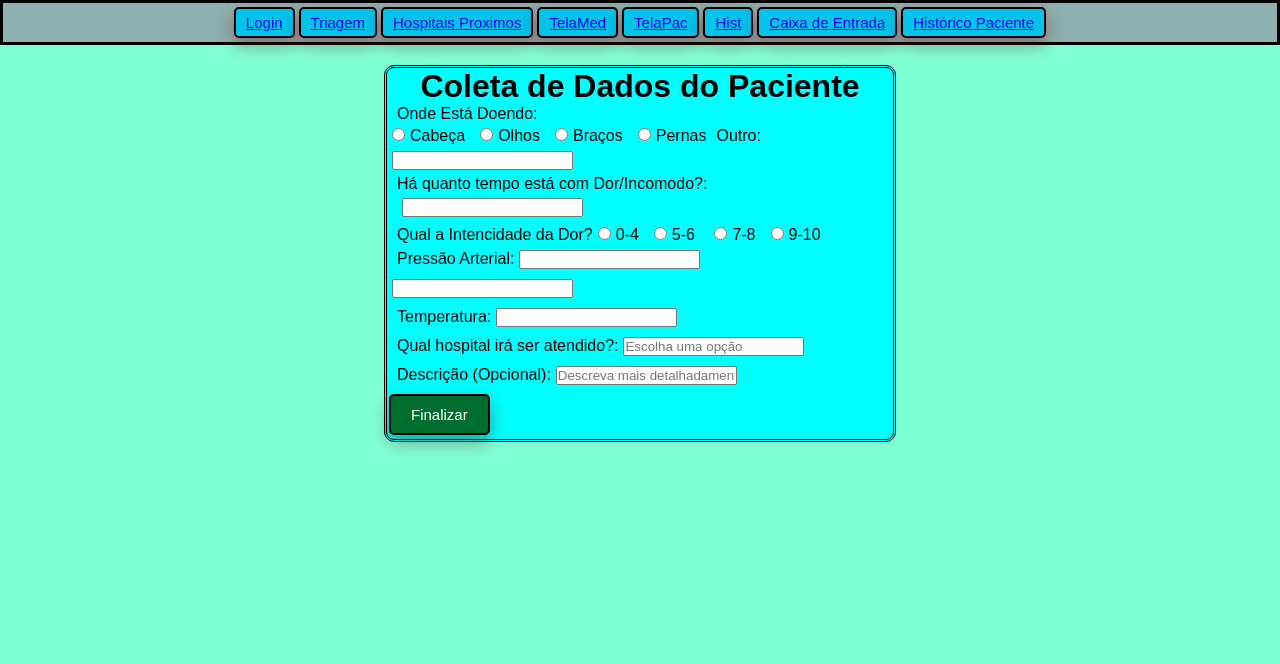
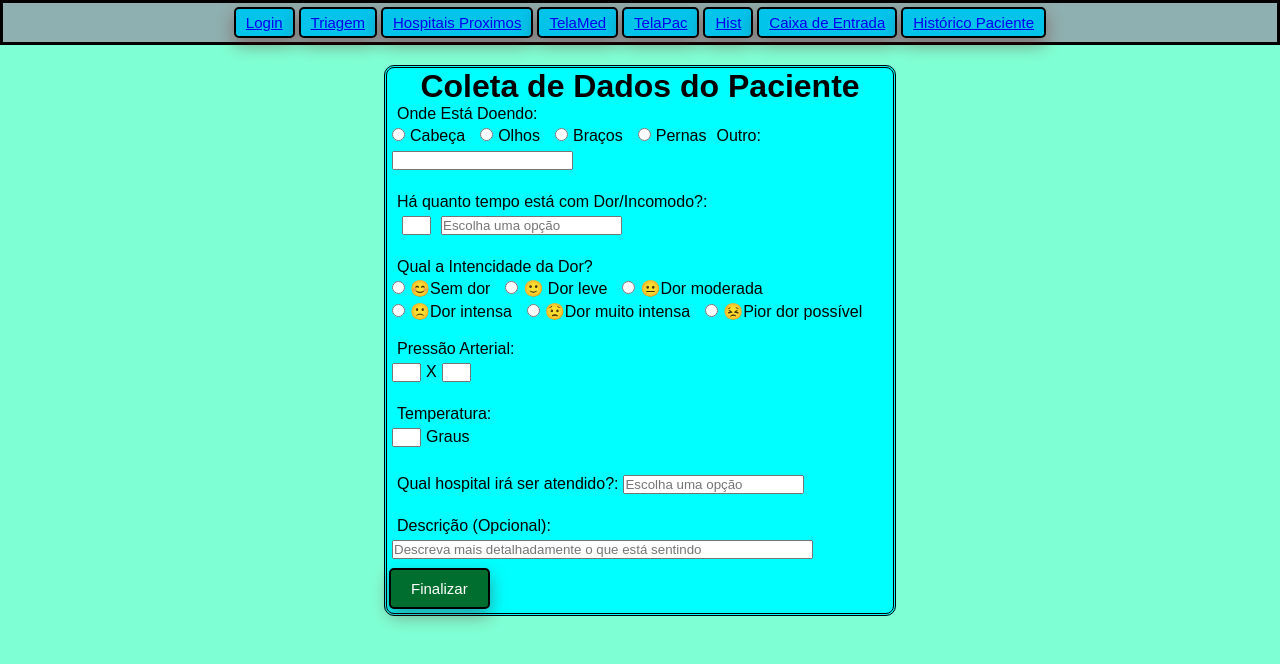
Before and after one commit to IgorFlores2003/FastHealth, a React (Create React App) app: page /Triagem in a window 1280 px wide. Shown: the top 664 px of the page. Built offline with nearby package versions, Linux system fonts and the light colour scheme.

Commit message:
Add files via upload

```diff
--- a/src/Screens/Cadastro.jsx
+++ b/src/Screens/Cadastro.jsx
@@ -1,7 +1,6 @@
 import React, { useState } from 'react';
 import img from "../Imagem/Logo.png";
 import "../index.css";
-
 function Cadastro() {
   const [tipoUsuario, setTipoUsuario] = useState(); // estado para eu controlar o tipo de usuário
 
@@ -52,24 +51,22 @@ function Cadastro() {
           <br/>
           {tipoUsuario === 'medico' && (
             <div><div>
-              <label className='nomehos'>Nome do Hospital:
-              <input type="text" placeholder='Hospital'></input>
-              </label>
+              <label >Hospital:</label>
+              <input type="text" placeholder=' Nome do Hospital'></input>
               </div>
               <div>
-              <label className='end'>Endereço do Hospital:
-              <input type="text" placeholder='Endereço'></input>
-              </label>
+              <label>Endereço:</label>
+              <input type="text" placeholder='Endereço do Hospital'></input>
               </div>
               <div>
-              <label>CRM:</label>
-              <input type='text' placeholder='Inserir CRM'></input>
+              <label >CRM:</label>
+              <input className='crm' type='text' placeholder='Inserir CRM'></input>
             </div></div>
           )}
           {tipoUsuario === 'paciente' && (
             <div><br/>
               <label>CPF:</label>
-              <input type="cpf" placeholder="CPF" />
+              <input type="text" id="cpf" name="cpf" placeholder="CPF" maxLength={11}/>
               <br />
             </div>
           )}
@@ -78,6 +75,8 @@ function Cadastro() {
         </form>
       </div>
     </div>
+
+
   );
 }
 
--- a/src/Screens/Triagem.jsx
+++ b/src/Screens/Triagem.jsx
@@ -6,6 +6,12 @@ function Triagem() {
   const handleInputChange = (event) => {
     setInputValue(event.target.value);
   };
+
+  const [diasValue, setdiasValue] = useState("");
+
+  const InputChange = (event) =>{
+    setdiasValue(event.target.value);
+  }
   return (
     <div className="tria">
       <h1 className="title">Coleta de Dados do Paciente</h1>
@@ -36,50 +42,77 @@ function Triagem() {
           </label>
         </div>
         <div>
+        <br></br>
           <label className="op2">
             Há quanto tempo está com Dor/Incomodo?:
-
-            <input type="text"></input>
+            <br></br>
+            <input className="dor_Incomodo" type="text" maxlength="2" size="1"></input>
+            <input
+            type="text"
+            value={diasValue}
+            onChange={InputChange}
+            list="tempo"
+            placeholder="Escolha uma opção"
+          />
+          <datalist id="tempo">
+            <option value="Dias" />
+            <option value="Semanas" />
+            <option value="Meses" />
+            <option value="Anos" />
+          </datalist>
 
           </label>
         </div>
         <div>
+        <br></br>
           <label>
             Qual a Intencidade da Dor?
-
+            <br></br>
             <input type="radio" name="myradio" value="option1" />
-            0-4
+            😊Sem dor
           </label>
           <label>
             <input type="radio" name="myradio" value="option2" />
-            5-6
+            🙂 Dor leve
           </label>
-          {" "}
           <label>
             <input type="radio" name="myradio" value="option3" />
-            7-8
+            😐Dor moderada
+          </label>
+          <label>
+            <br></br>
+            <input type="radio" name="myradio" value="option4" />
+            🙁Dor intensa
           </label>
           <label>
             <input type="radio" name="myradio" value="option4" />
-            9-10
+            😟Dor muito intensa
           </label>
-
-        </div>
-        <div>
           <label>
-            Pressão Arterial:
-            <input type="number"></input>
-            <input type="number"></input>
-          </label>
-
-        </div>
-        <div>
-          <label>
-            Temperatura:
-            <input type="number"></input>
+            <input type="radio" name="myradio" value="option4" />
+            😣Pior dor possível
           </label>
         </div>
         <div>
+        <br></br>
+          <label>
+            Pressão Arterial:
+            <br></br>
+            <input  type="text" maxlength="2" size="1"></input>
+            X
+            <input type="text" maxlength="2" size="1"></input>
+          </label>
+        </div>
+        <div>
+        <br></br>
+          <label>
+            Temperatura:<br></br>
+            <input type="text" maxlength="2" size="1"></input>
+            Graus
+          </label>
+        </div>
+        <div>
+        <br></br>
           <label>Qual hospital irá ser atendido?:</label>
           <input
             type="text"
@@ -96,10 +129,12 @@ function Triagem() {
 
         </div>
         <div>
+        <br></br>
           <label>Descrição (Opcional):</label>
           <input
             type="text"
             placeholder="Descreva mais detalhadamente o que está sentindo"
+            maxlength="100" size="50"
           ></input>
         </div>
         <button className="buttonReg">Finalizar</button>
--- a/src/components/Navbar.jsx
+++ b/src/components/Navbar.jsx
@@ -4,6 +4,7 @@ import "../index.css";
 const NavBar = () => {
   return (
     <nav className="naveg">
+      <div className="links">
       <button>
         <Link to="/">Login</Link>
       </button>
@@ -28,6 +29,7 @@ const NavBar = () => {
       <button>
         <Link to="/HistUser">Histórico Paciente</Link>
       </button>
+      </div>
     </nav>
   );
 };
--- /dev/null
+++ b/src/context/cpf_validator.jsx
@@ -0,0 +1,6 @@
+import React from "react";
+
+const cpfvalidator = () =>{
+    return <input />;
+}
+export default cpfvalidator;
--- a/src/index.css
+++ b/src/index.css
@@ -17,7 +17,6 @@ text-align: center;
   margin-left: 40%;
   margin-right: 40%;
   border-style:double;
-
 }
 .tria{
   border-radius: 5px;
@@ -33,13 +32,11 @@ input{
   margin: 5px;
 }
 .imge{
-  max-width:10px;
-    max-height:100px;
-    height: auto;
-    width: auto;
+  max-width:5px;
+   max-height:90px;
    margin-left: 34%;
    margin-bottom: 20%;
-
+   margin-top:5px;
 }
 .cad{
   margin-left: 10px;
@@ -237,7 +234,6 @@ link{
   background-color: #02c3ea;
   border-style: solid;
   border-radius: 5px;
-  color: rgb(0, 0, 0);
   padding: 5px 10px;
   text-decoration: none;
   display: inline-block;
@@ -251,7 +247,6 @@ link{
   background-color: #00a1a9;
   border-style: solid;
   border-radius: 5px;
-  color: rgb(255, 255, 255);
   padding: 10px 20px;
   text-align: center;
   display: inline-block;
@@ -261,3 +256,9 @@ link{
   cursor: pointer;
   box-shadow: 0 8px 16px 0 rgba(0,0,0,0.2), 0 6px 20px 0 rgba(255, 0, 0, 0.19);
 }
+.crm{
+  margin-left: 32px;
+}
+.dor_Incomodo{
+size: 30px;
+}
```
